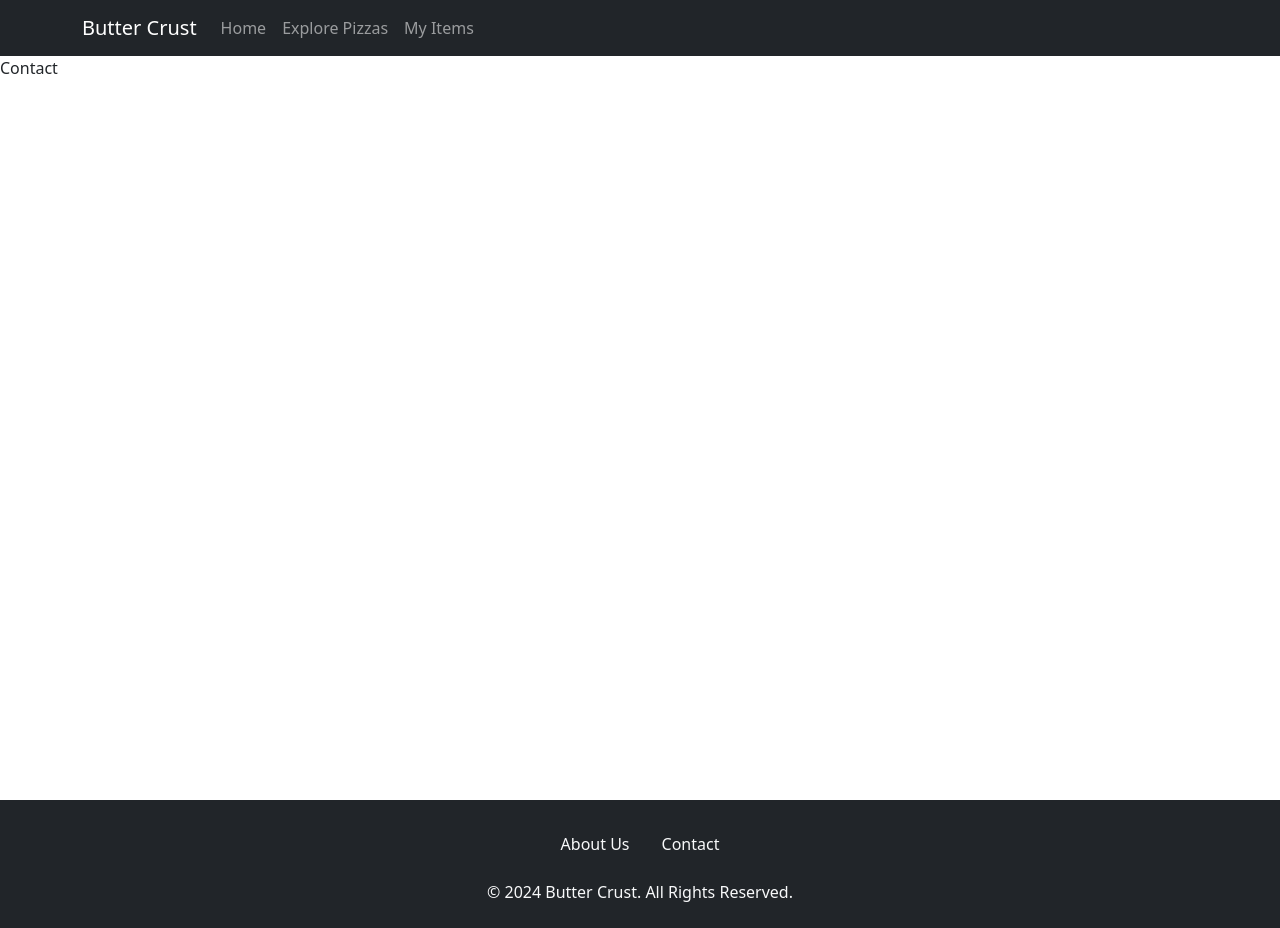
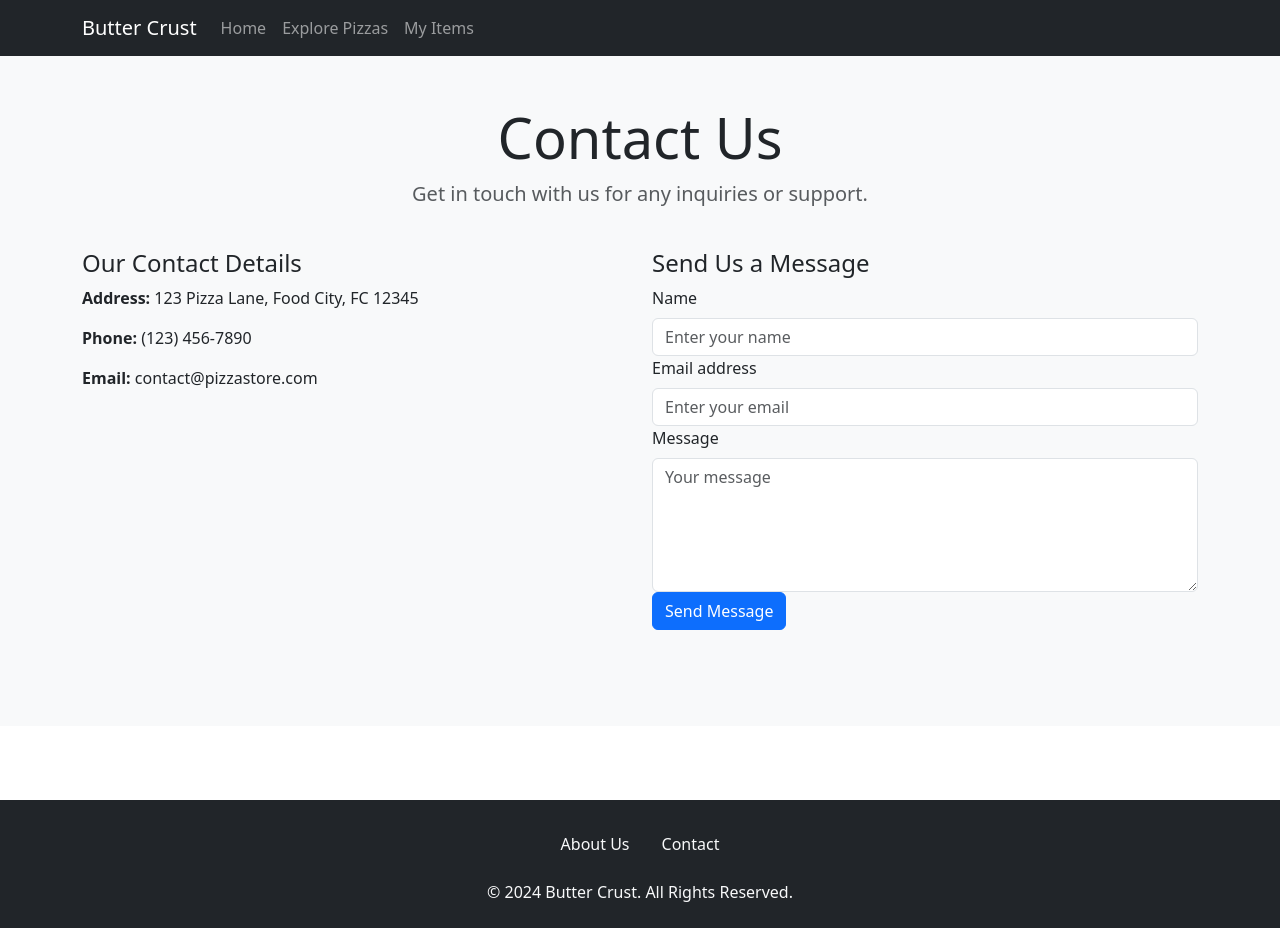
Before and after one commit to Meet-301/pizzastore, a React (Create React App) app: page /contact in a window 1280 px wide. Built offline with nearby package versions, Linux system fonts and the light colour scheme.

Commit message:
Aug 11, 2024, 9:10 AM

```diff
--- a/src/components/Contact.js
+++ b/src/components/Contact.js
@@ -1,9 +1,57 @@
-import React from 'react'
+import React from 'react';
+import { Container, Row, Col, Form, Button } from 'react-bootstrap';
 
 const Contact = () => {
   return (
-    <div>Contact</div>
-  )
+    <div className="py-5 bg-light">
+      <Container>
+        {/* Section Heading */}
+        <Row className="justify-content-center">
+          <Col md={8} className="text-center mb-4">
+            <h1 className="display-4">Contact Us</h1>
+            <p className="lead text-muted">
+              Get in touch with us for any inquiries or support.
+            </p>
+          </Col>
+        </Row>
+
+        {/* Contact Details */}
+        <Row className="mb-5">
+          <Col md={6} className="mb-4">
+            <h2 className="h4">Our Contact Details</h2>
+            <p><strong>Address:</strong> 123 Pizza Lane, Food City, FC 12345</p>
+            <p><strong>Phone:</strong> (123) 456-7890</p>
+            <p><strong>Email:</strong> contact@pizzastore.com</p>
+          </Col>
+
+          {/* Contact Form */}
+          <Col md={6}>
+            <h2 className="h4">Send Us a Message</h2>
+            <Form>
+              <Form.Group controlId="formName">
+                <Form.Label>Name</Form.Label>
+                <Form.Control type="text" placeholder="Enter your name" required />
+              </Form.Group>
+
+              <Form.Group controlId="formEmail">
+                <Form.Label>Email address</Form.Label>
+                <Form.Control type="email" placeholder="Enter your email" required />
+              </Form.Group>
+
+              <Form.Group controlId="formMessage">
+                <Form.Label>Message</Form.Label>
+                <Form.Control as="textarea" rows={5} placeholder="Your message" required />
+              </Form.Group>
+
+              <Button variant="primary" type="submit">
+                Send Message
+              </Button>
+            </Form>
+          </Col>
+        </Row>
+      </Container>
+    </div>
+  );
 }
 
-export default Contact
+export default Contact;
```
